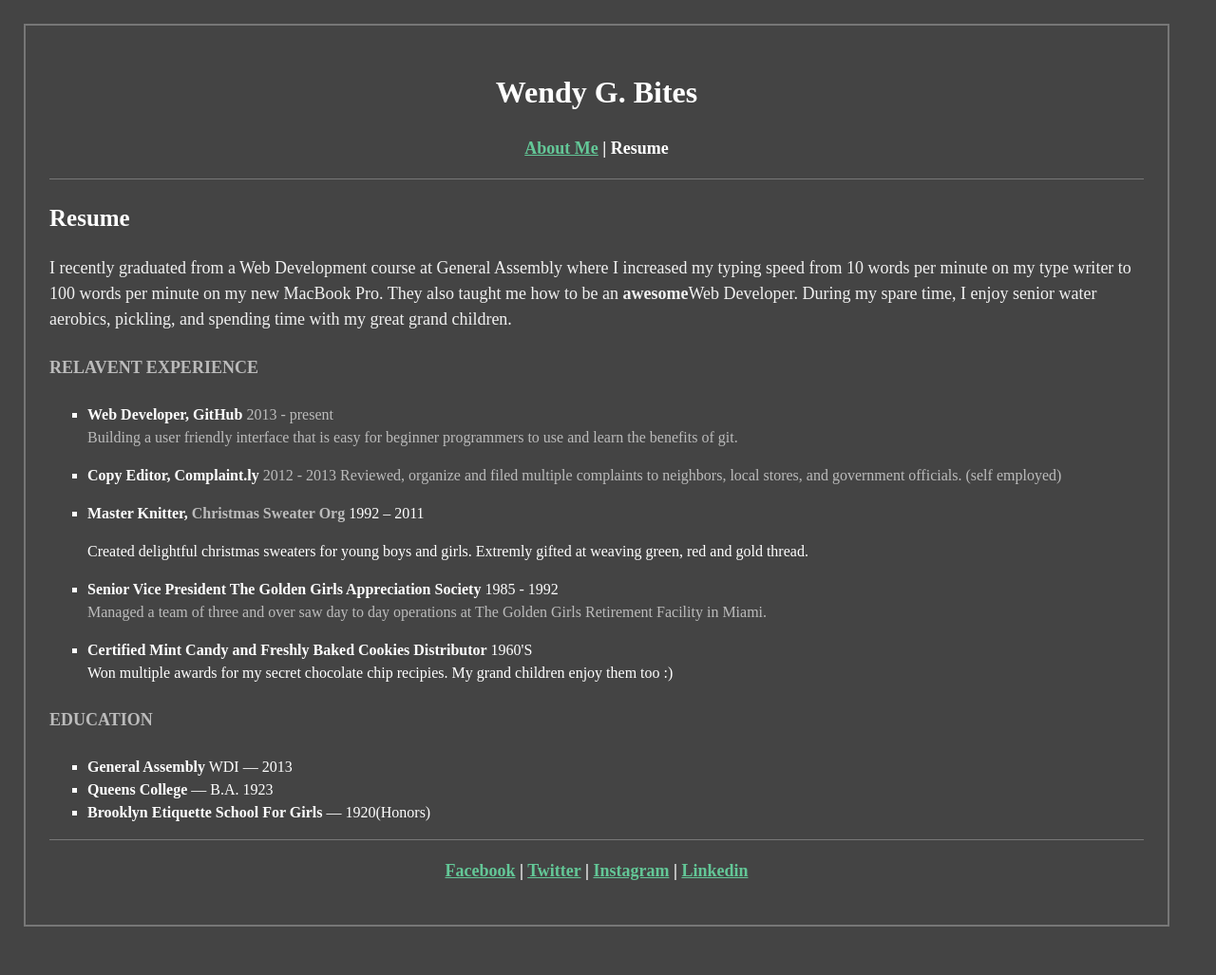
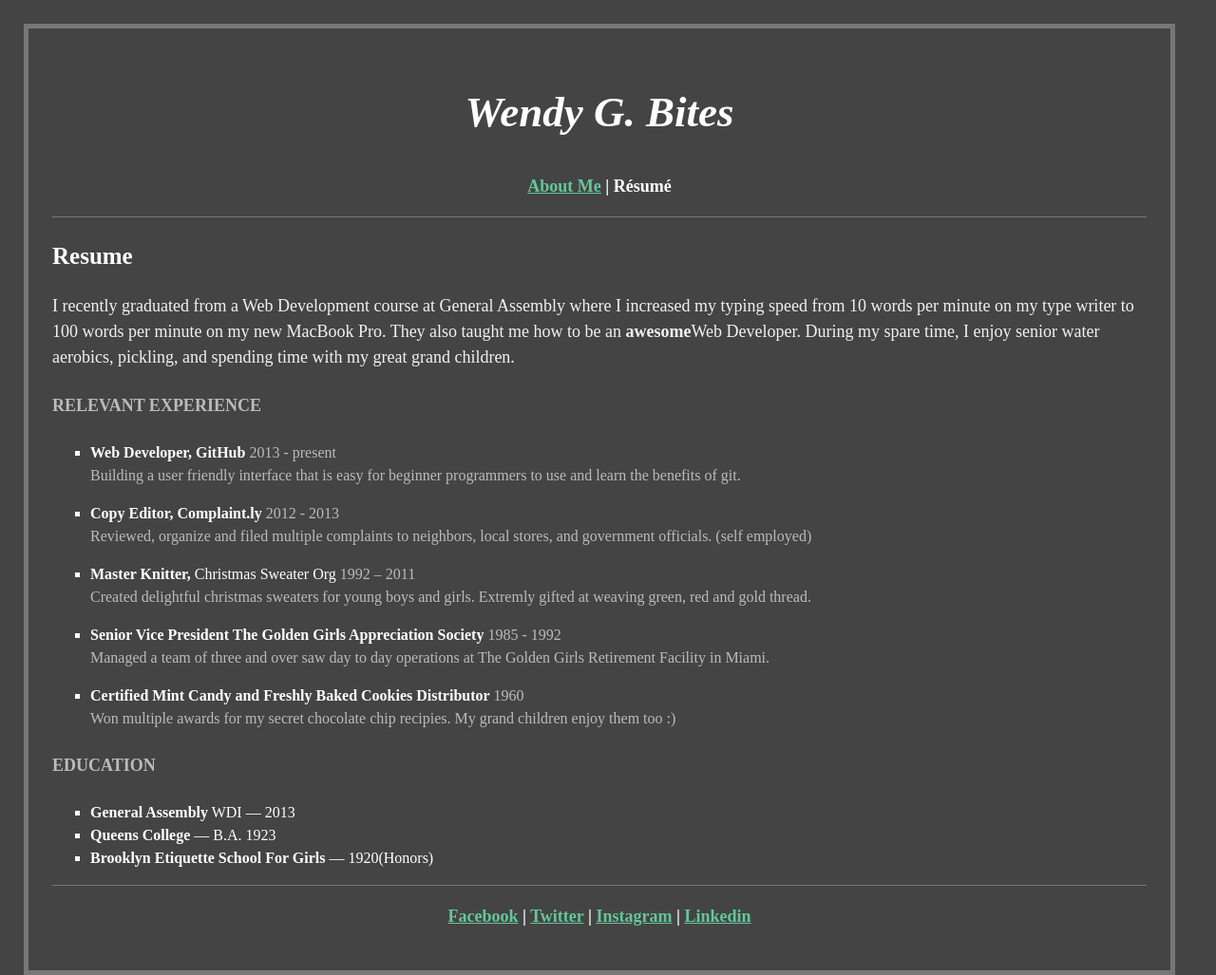
Before and after one commit to YummyGoddess/Resume-Betty, a plain HTML site: page resume.html in a window 1280 px wide. Shown: the whole page at 95% size. Before the commit the page ends 1001 px from the top, so only its background shows below. Drawn offline with Linux system fonts and the light colour scheme.

Commit message:
finished homework

```diff
--- a/resume.html
+++ b/resume.html
@@ -10,7 +10,7 @@
 <body>
   <header>
     <h1>Wendy G. Bites</h1>
-    <h3><a href="index.html">About Me</a> | Resume</h3>
+    <h3><a href="index.html">About Me</a> | R&#233;sum&#233;</h3>
   </header>
   <hr>
   <h2>Resume</h2>
@@ -18,25 +18,25 @@
   I recently graduated from a Web Development course at General Assembly where I increased my typing speed from 10 words per minute on my type writer to 100 words per minute on my new MacBook Pro. They also taught me how to be an <strong>awesome</strong>Web Developer. During my spare time, I enjoy senior water aerobics, pickling, and spending time with my great grand children.
 </div>
 
-  <h4>RELAVENT EXPERIENCE</h4>
+  <h4>RELEVANT EXPERIENCE</h4>
 
 <ul>
-<p><strong><li type="square">Web Developer, GitHub</strong> <span style="color: #bbbbbb">2013 - present<br>
+  <!-- Trying to make the discription text a slightly darker color -->
+  <p><strong><li type="square">Web Developer, GitHub</strong> <span style="color: #bbbbbb">2013 - present<br>
 
   Building a user friendly interface that is easy for beginner programmers to use and learn the benefits of git.</span></p>
   <p><strong><li type="square">Copy Editor,
-    Complaint.ly</strong> <span style="color: #bbbbbb">2012 - 2013
+    Complaint.ly</strong> <span style="color: #bbbbbb">2012 - 2013 <br>
 
   Reviewed, organize and filed multiple complaints to neighbors, local stores, and government officials. (self employed)</span></p>
-  <p><strong><div class="first"><li type="square">Master Knitter, <span style="color: #bbbbbb">Christmas Sweater Org</strong> 1992 – 2011
+  <p><strong><li type="square">Master Knitter,</strong> Christmas Sweater Org <span style="color: #bbbbbb">1992 – 2011<br>
+  Created delightful christmas sweaters for young boys and girls. Extremly gifted at weaving green, red and gold thread.</span></p>
+  <li type="square"><p><strong>Senior Vice President The Golden Girls Appreciation Society</strong> <span style="color: #bbbbbb">1985 - 1992<br>
 
-  <p>Created delightful christmas sweaters for young boys and girls. Extremly gifted at weaving green, red and gold thread.</span></p>
-  <li type="square"><p><strong>Senior Vice President The Golden Girls Appreciation Society</strong> 1985 - 1992<br>
+  Managed a team of three and over saw day to day operations at The Golden Girls Retirement Facility in Miami.</span></p>
 
-  <span style="color: #bbbbbb">Managed a team of three and over saw day to day operations at The Golden Girls Retirement Facility in Miami.</span></p>
-
-  <li type="square"><p><strong>Certified Mint Candy and Freshly Baked Cookies Distributor</strong> 1960'S<br>
-  Won multiple awards for my secret chocolate chip recipies. My grand children enjoy them too :)</div></p>
+  <li type="square"><p><strong>Certified Mint Candy and Freshly Baked Cookies Distributor</strong><span style="color: #bbbbbb"> 1960<br>
+  Won multiple awards for my secret chocolate chip recipies. My grand children enjoy them too :)</span></p>
 </ul>
 
   <h4>EDUCATION</h4>
--- a/styles.css
+++ b/styles.css
@@ -2,7 +2,7 @@ body {
   background-color: #444444;
   color: white;
   /* width: 600px; */
-  border: 2px solid #777777;
+  border: 5px solid #777777;
   padding: 25px;
   margin: 25px;
   line-height: 1.5;
@@ -43,7 +43,9 @@ h3 {
   text-align: center;
 }
 h1 {
+  font-size: 45px;
   text-align: center;
+  font-style: italic;
 }
 h4 {
   font-size: 18px;
```
Also changed, not shown: index.html (+1 -1 lines).
